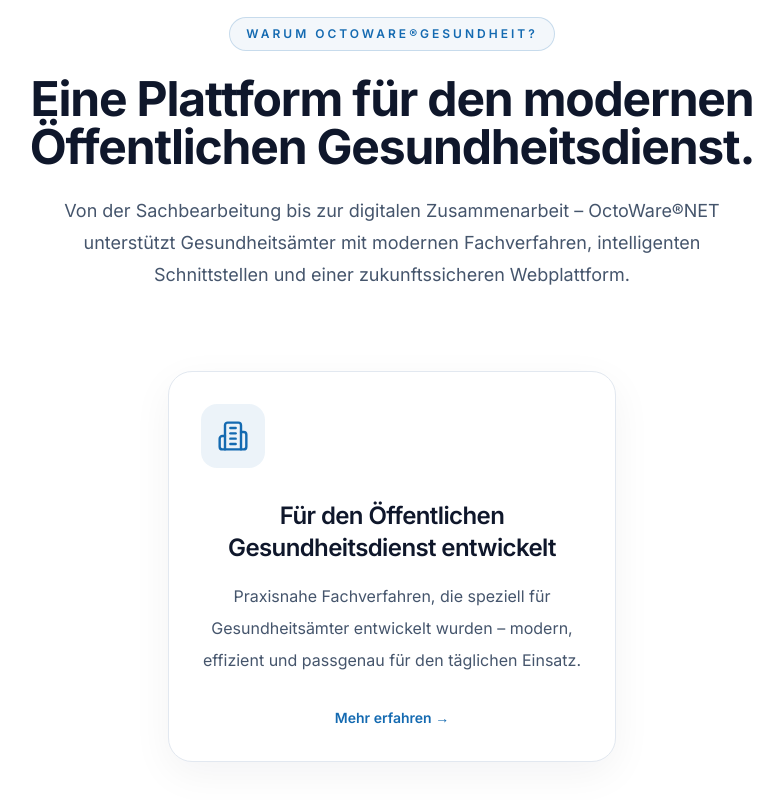
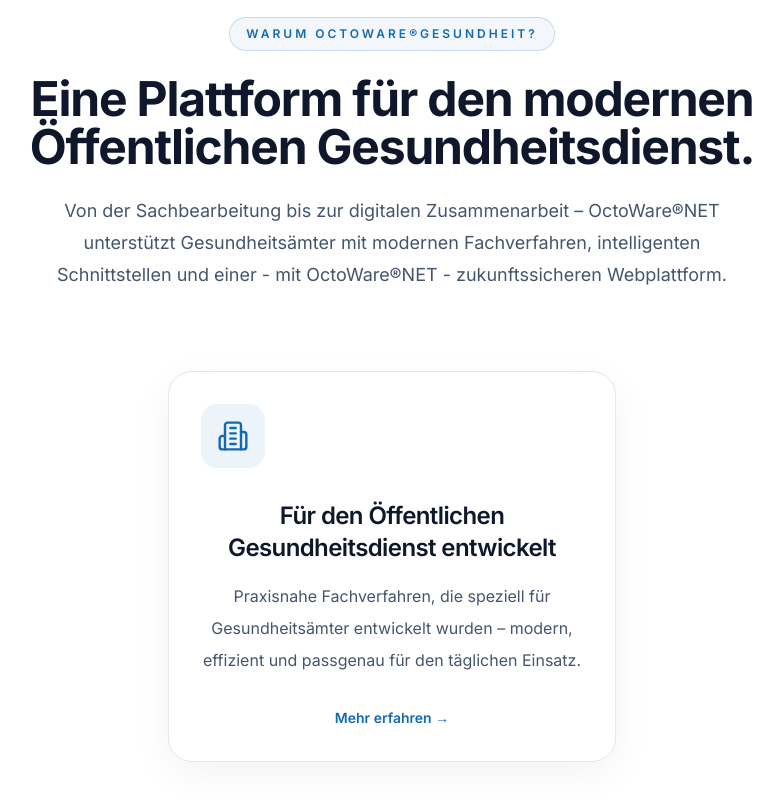
Before and after one commit to weblogger117-art/octoware-website, a Next.js app: page / in a window 1280 px wide. Shown: the part 973-1773 px from the top of the page, without its empty margins (248-1031 px from the left). Built offline with nearby package versions, Linux system fonts and the light colour scheme.

Commit message:
Update WhyOctoWare.tsx

```diff
--- a/components/sections/WhyOctoWare.tsx
+++ b/components/sections/WhyOctoWare.tsx
@@ -53,7 +53,7 @@ export function WhyOctoWare() {
         >
           Von der Sachbearbeitung bis zur digitalen Zusammenarbeit –
           OctoWare®NET unterstützt Gesundheitsämter mit modernen
-          Fachverfahren, intelligenten Schnittstellen und einer
+          Fachverfahren, intelligenten Schnittstellen und einer - mit OctoWare®NET -
           zukunftssicheren Webplattform.
         </p>
         <div className="mx-auto mt-20 max-w-md">
```
